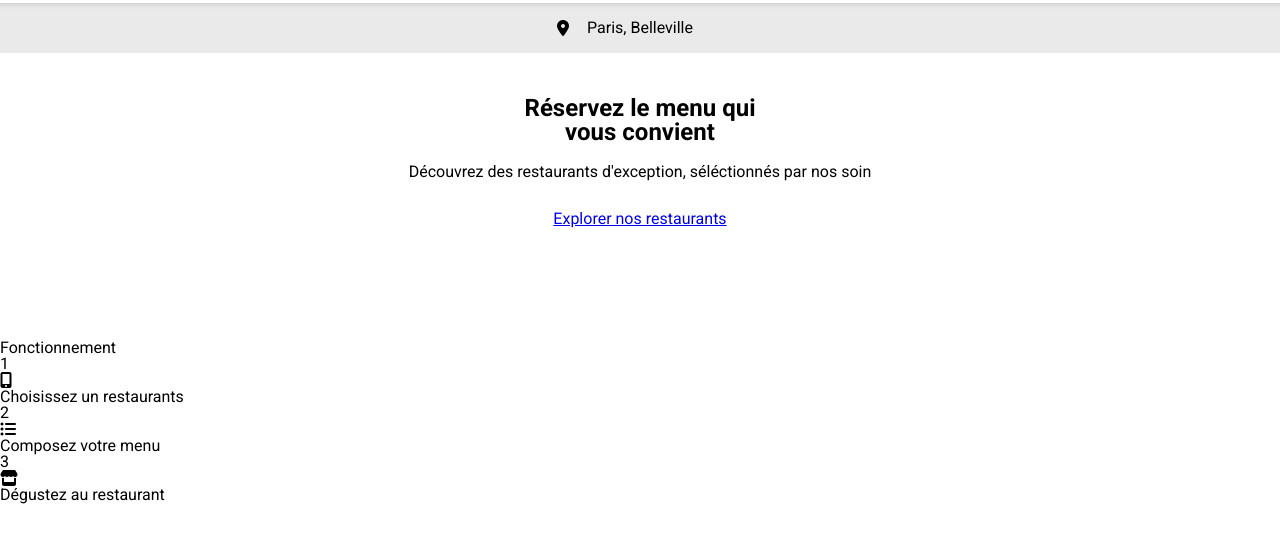
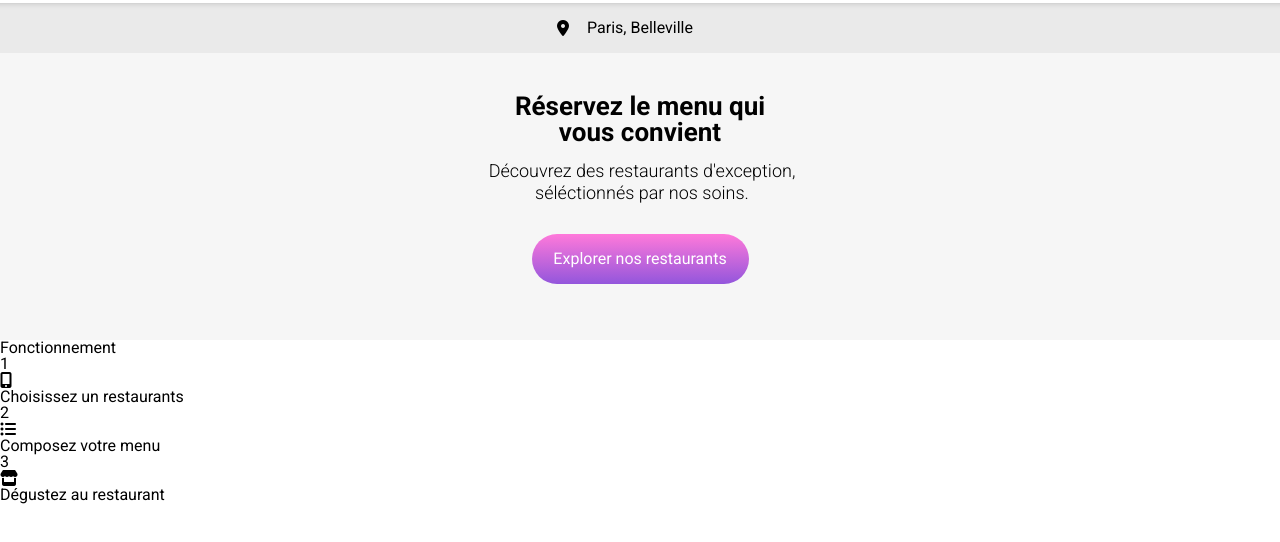
Before and after one commit to NicolasPerrin73/P3_ohmyfood, a plain HTML site: page index.html in a window 1280 px wide. Shown: the part 60-602 px from the top of the page. Drawn offline with Linux system fonts and the light colour scheme; a web font is replaced by a local one.

Commit message:
sass, add variable and button scss files intro BEM and style

```diff
--- a/SASS/Layout/_general.scss
+++ b/SASS/Layout/_general.scss
@@ -4,3 +4,7 @@ body
 {
     font-family: 'Roboto', Verdana, Tahoma, sans-serif;
 }
+
+a{
+    text-decoration: none;
+}
--- a/SASS/Layout/_intro.scss
+++ b/SASS/Layout/_intro.scss
@@ -3,23 +3,29 @@
 .intro
 {
     height: 287px;
-    width: 81%;
     margin: auto;
     display: flex;
     flex-direction: column;
-}
+    align-items: center;
+    background-color: $grey-bg;
 
-h2
-{
-    font-size: 24px;
-    font-weight: 700;
-    text-align: center;
-    margin-top: 43px;
-    margin-bottom: 20px;
-}
+    &__h2
+    {
+        font-size: 26px;
+        font-weight: 700;
+        text-align: center;
+        margin-top: 40px;
+        margin-bottom: 15px;
+    }
 
-.intro p
+    &__p
 {
     text-align: center;
     margin-bottom: 31px;
+    padding-left: 24px;
+    padding-right: 20px;
+    font-size: 18px;
+    font-weight: 300;
+    line-height: 1.2;
 }
+}
--- a/SASS/Layout/_localisation.scss
+++ b/SASS/Layout/_localisation.scss
@@ -6,7 +6,7 @@
     display: flex;
     justify-content: center;
     align-items: center;
-    background-color: rgb(234, 234, 234);
+    background-color: darken($color: $grey-bg, $amount: 4.7);
     box-shadow: inset 0px 8px 12px -15px black;
     padding-right: 30px;
 }
--- /dev/null
+++ b/SASS/Utils/_variables.scss
@@ -0,0 +1,4 @@
+$primary-color: #9356DC;
+$secondary-color: #FF79DA;
+$tertiary-color: #99E2D0;
+$grey-bg: #f6f6f6;
--- /dev/null
+++ b/SASS/components/_button.scss
@@ -0,0 +1,11 @@
+.btn
+{
+    background: linear-gradient($secondary-color, $primary-color);
+    color: #FFF;
+    width: 217px;
+    height: 50px;
+    border-radius: 25px;
+    display: flex;
+    justify-content: center;
+    align-items: center;
+}
--- a/SASS/main.scss
+++ b/SASS/main.scss
@@ -1,7 +1,9 @@
 @import "./base/box-sizing";
 @import "./Base/reset";
 @import "./base/normalize";
+@import "./Utils/variables";
 @import "./Layout/general";
 @import "./Layout/header";
 @import "./Layout/localisation";
 @import "./Layout/intro";
+@import "./components/button";
--- a/SASS/package.json
+++ b/SASS/package.json
@@ -1,10 +1,10 @@
 {
-  "name": "perrinnicolas_3_14022022-1",
+  "name": "sass",
   "version": "1.0.0",
-  "description": "ohmyfood project 3",
+  "description": "",
   "main": "index.js",
   "scripts": {
-    "sass": "sass --watch ./sass/main.scss:./css/style.css"
+    "sass": "sass --watch ./main.scss:../CSS/style.css"
   },
   "repository": {
     "type": "git",
--- a/index.html
+++ b/index.html
@@ -52,9 +52,9 @@
         <!--Introduction section-->
 
         <section class="intro">
-                <h2>Réservez le menu qui <br /> vous convient</h2>
-                <p>Découvrez des restaurants d'exception, séléctionnés par nos soin</p>
-                <a href="#restaurant"><p>Explorer nos restaurants</p></a>
+                <h2 class="intro__h2">Réservez le menu qui <br /> vous convient</h2>
+                <p class="intro__p">Découvrez des restaurants d'exception,<br/> séléctionnés par nos soins.</p>
+                <a href="#restaurant" class="btn">Explorer nos restaurants</a>
         </section>
 
         <!--Functionning section-->
```
Also changed, not shown: CSS/style.css, 1 other file.
